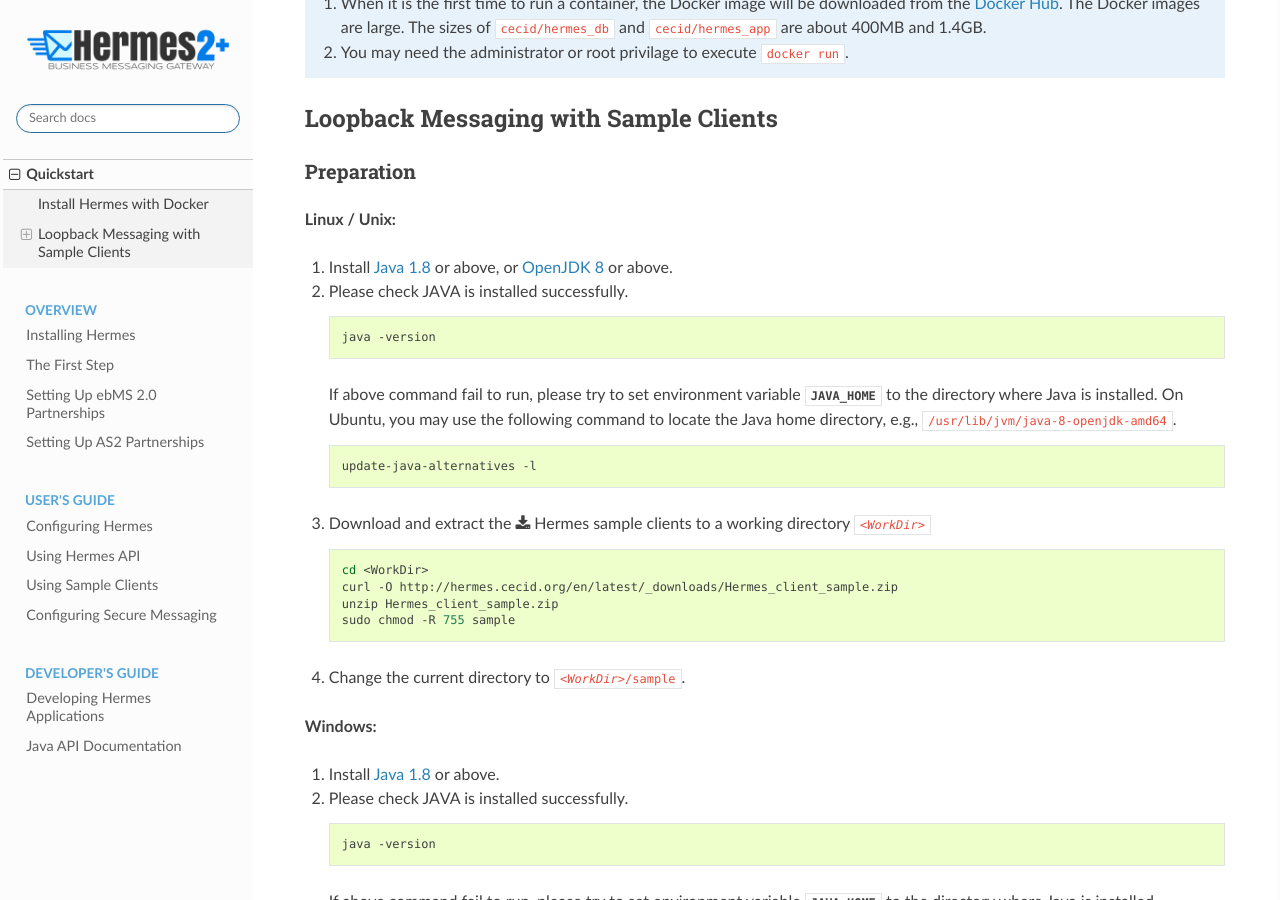
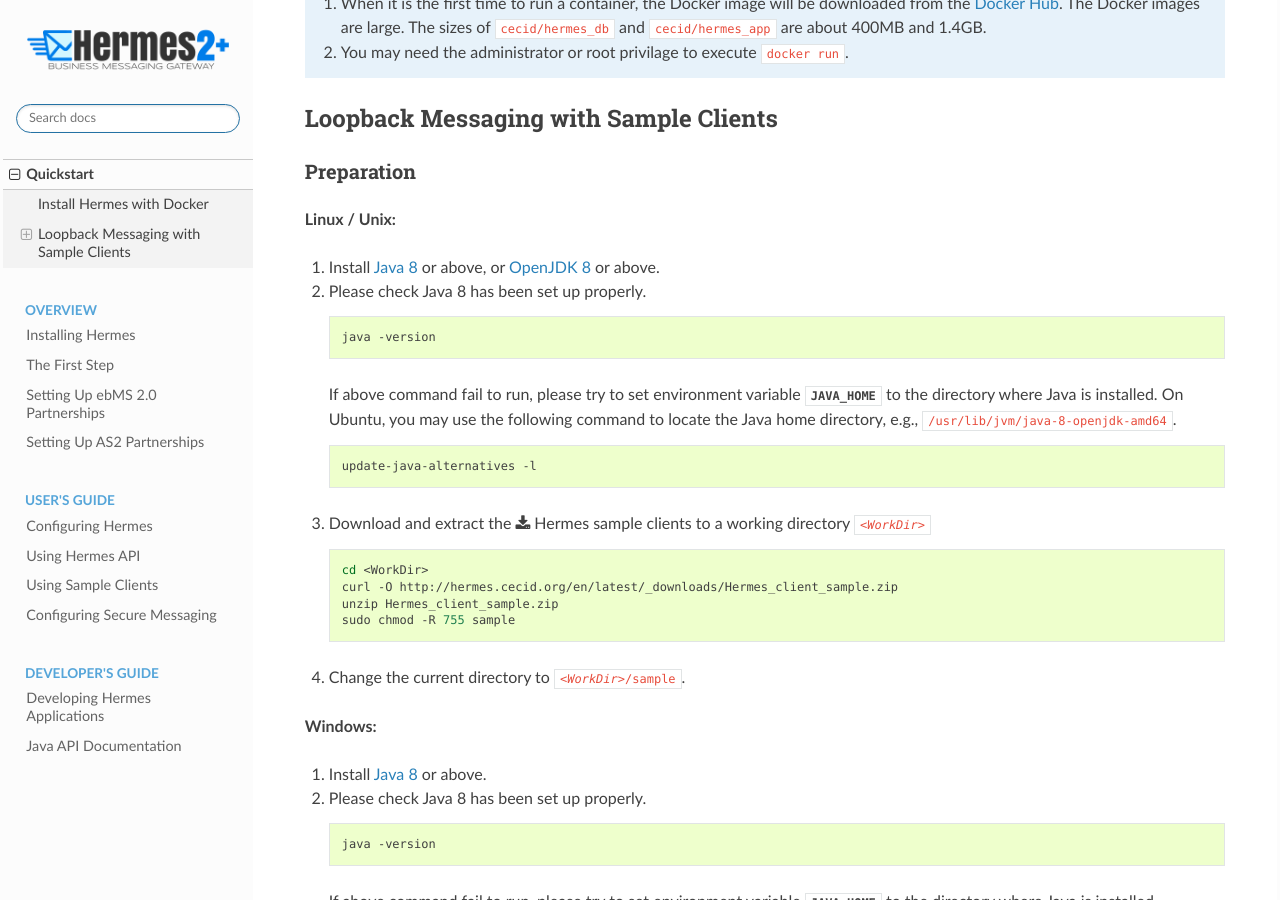
Before and after one commit to cecid/hermes-docs, a Sphinx documentation site: the page built from docs/source/quickstart.rst, in a window 1280 px wide and 900 px high, scrolled down 568 px. Built offline with Sphinx 7.4.7 and the Read the Docs theme 2.0.0, drawn with Linux system fonts in a browser that asks for light colours.

Commit message:
Edit quickstart page

```diff
--- a/docs/source/quickstart.rst
+++ b/docs/source/quickstart.rst
@@ -33,9 +33,9 @@
 
 **Linux / Unix:**
 
-#. Install `Java 1.8 <http://www.oracle.com/technetwork/java/javase/downloads/index.html>`_ or above, or `OpenJDK 8 <http://openjdk.java.net/projects/jdk8/>`_ or above.
+#. Install `Java 8 <http://www.oracle.com/technetwork/java/javase/downloads/index.html>`_ or above, or `OpenJDK 8 <http://openjdk.java.net/projects/jdk8/>`_ or above.
 
-#. Please check JAVA is installed successfully.
+#. Please check Java 8 has been set up properly.
 
    .. code-block:: sh
 
@@ -61,9 +61,9 @@
 
 **Windows:**
 
-#. Install `Java 1.8 <http://www.oracle.com/technetwork/java/javase/downloads/index.html>`_ or above.
+#. Install `Java 8 <http://www.oracle.com/technetwork/java/javase/downloads/index.html>`_ or above.
 
-#. Please check JAVA is installed successfully.
+#. Please check Java 8 has been set up properly.
 
    .. code-block:: sh
 
```
